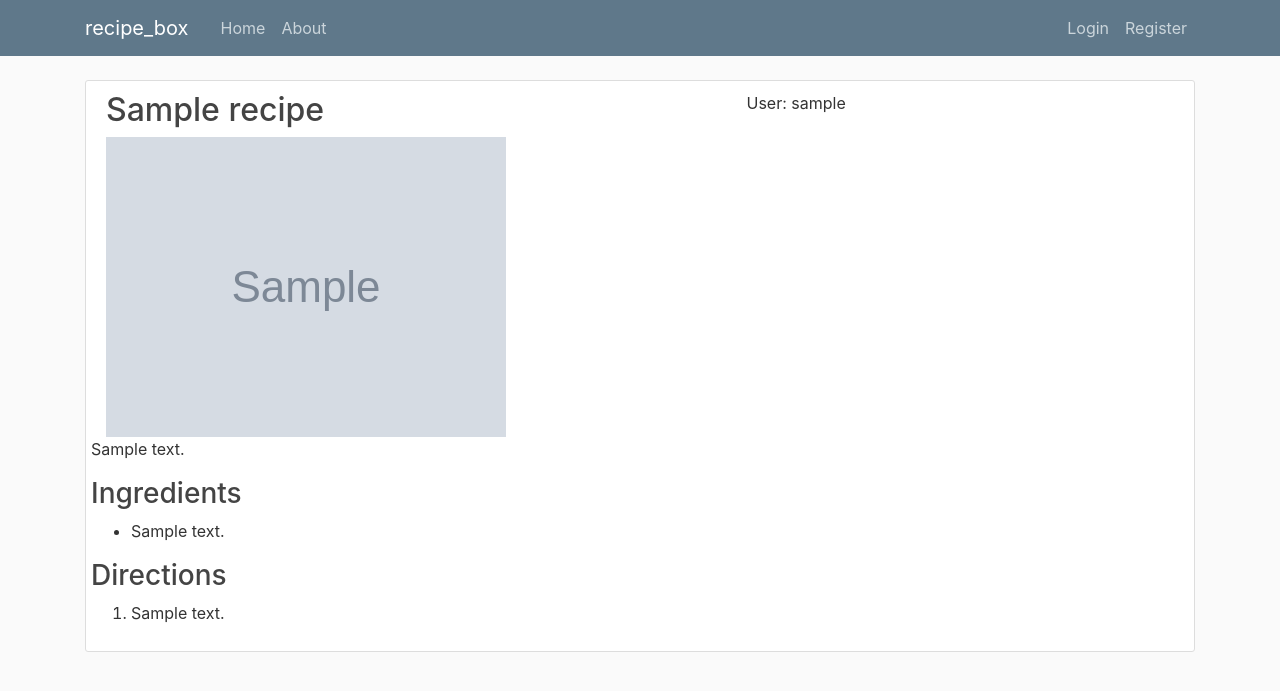
After one commit to Hall-Erik/recipe_box, a Flask app: page /recipe/1 in a window 1280 px wide. The commit adds this page. Shown: the top 691 px of the page. Run offline with Flask 2, Linux system fonts and the light colour scheme; tables that the repository leaves empty hold one stand-in row (values such as "Sample post"); grey boxes marked "Sample" are stand-in pictures; some libraries are stand-ins or nearby versions.

Commit message:
Recipe pictures. Better home page. Better recipe page.

```diff
--- a/recipebox/models.py
+++ b/recipebox/models.py
@@ -24,6 +24,7 @@ class Recipe(db.Model):
 	title = db.Column(db.String(100), nullable=False)
 	description = db.Column(db.Text)
 	date_posted = db.Column(db.DateTime, nullable=False, default=datetime.utcnow)
+	image_file = db.Column(db.String(20))
 	directions = db.relationship('Direction', backref='recipe', lazy=True, cascade='delete')
 	ingredients = db.relationship('Ingredient', backref='recipe', lazy=True, cascade='delete')
 
--- a/recipebox/recipes/forms.py
+++ b/recipebox/recipes/forms.py
@@ -1,4 +1,5 @@
 from flask_wtf import FlaskForm
+from flask_wtf.file import FileField, FileAllowed
 from wtforms import StringField, FieldList, SubmitField
 from wtforms.validators import DataRequired
 
@@ -8,6 +9,8 @@ class IngredientForm(FlaskForm):
 class CreateRecipeForm(FlaskForm):
 	title = StringField('Name', validators=[DataRequired()])
 	description = StringField('Description')
+	picture = FileField('Recipe Photo',
+							validators=[FileAllowed(['jpg', 'png'])])
 	ingredients = FieldList(StringField('Ingredients'), min_entries=1)
 	directions = FieldList(StringField('Directions'), min_entries=1)
 	submit = SubmitField('Submit')
--- a/recipebox/recipes/routes.py
+++ b/recipebox/recipes/routes.py
@@ -2,6 +2,7 @@ from flask import Blueprint, render_template, flash, redirect, url_for
 from flask_login import current_user, login_required
 from recipebox import db
 from recipebox.recipes.forms import CreateRecipeForm
+from recipebox.recipes.utils import save_picture
 from recipebox.models import Recipe, Ingredient, Direction
 
 recipes = Blueprint('recipes', __name__)
@@ -12,6 +13,11 @@ def create_recipe():
 	form = CreateRecipeForm()
 	if form.validate_on_submit():
 		recipe = Recipe(title=form.title.data, description=form.description.data, user_id=current_user.id)
+
+		if form.picture.data:
+			picture = save_picture(form.picture.data)
+			recipe.image_file = picture
+
 		db.session.add(recipe)
 		db.session.commit()
 
@@ -29,3 +35,9 @@ def create_recipe():
 		return redirect(url_for('main.home'))
 	print(form.errors)
 	return render_template('recipes/create_recipe.html', title="Create Recipe", form=form)
+
+@recipes.route('/recipe/<int:recipe_id>')
+def recipe(recipe_id):
+	recipe = Recipe.query.get_or_404(recipe_id)
+	recipe_pic = url_for('static', filename='recipe_pics/' + recipe.image_file)
+	return render_template('recipes/recipe.html', title=recipe.title, recipe=recipe, recipe_pic=recipe_pic)
--- a/recipebox/templates/layout.html
+++ b/recipebox/templates/layout.html
@@ -49,7 +49,8 @@
     </header>
     <main role="main" class="container">
       <div class="row">
-        <div class="col-md-9">
+        <!-- <div class="col-md-9"> -->
+          <div class="col-md-12">
           {% with messages = get_flashed_messages(with_categories=true) %}
             {% if messages %}
               {% for category, message in messages %}
@@ -61,7 +62,7 @@
           {% endwith %}
           {% block content %}{% endblock %}
         </div>
-        <div class="col-md-3">
+        <!-- <div class="col-md-3">
           <div class="content-section">
             <h3>Sidebar</h3>
             <p class='text-muted'>
@@ -74,7 +75,7 @@
             </p>
           </div>
         </div>
-      </div>
+      </div> -->
     </main>
 
 
--- /dev/null
+++ b/recipebox/templates/recipes/recipe.html
@@ -0,0 +1,37 @@
+{% extends "layout.html" %}
+{% block content %}
+	<div class="content-section">
+		<div class="row">
+			<div class="col-7">
+				<h2>{{ recipe.title }}</h2>
+				<img src="{{ recipe_pic }}" />
+			</div>
+			<div class="col-2">
+				<p>User: {{ recipe.author.username }}</p>
+			</div>
+		</div>
+		<div class="row">
+			<p>{{ recipe.description }}</p>
+		</div>
+		<div class="row">
+			<h3>Ingredients</h3>
+		</div>
+		<div class="row">
+			<ul>
+				{% for ingredient in recipe.ingredients %}
+					<li>{{ ingredient.content }}</li>
+				{% endfor %}
+			</ul>
+		</div>
+		<div class="row">
+			<h3>Directions</h3>
+		</div>
+		<div class="row">
+			<ol>
+				{% for direction in recipe.directions %}
+					<li>{{ direction.content }}</li>
+				{% endfor %}
+			</ol>
+		</div>
+	</div>
+{% endblock content %}
```
Also changed, not shown: recipebox/recipes/utils.py (added, +14 -0 lines), recipebox/templates/home.html (+13 -7 lines), recipebox/templates/recipes/create_recipe.html (+10 -1 lines), recipebox/utils.py (added, +14 -0 lines).
